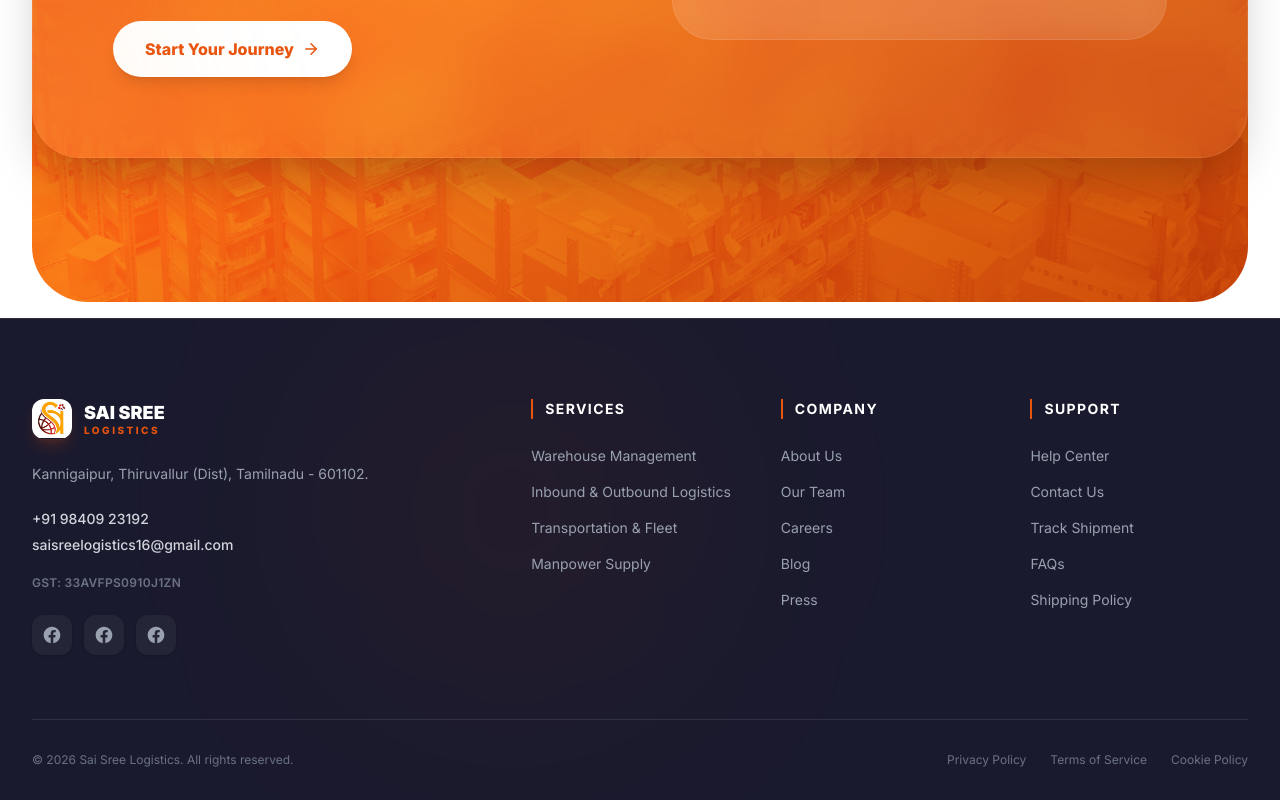
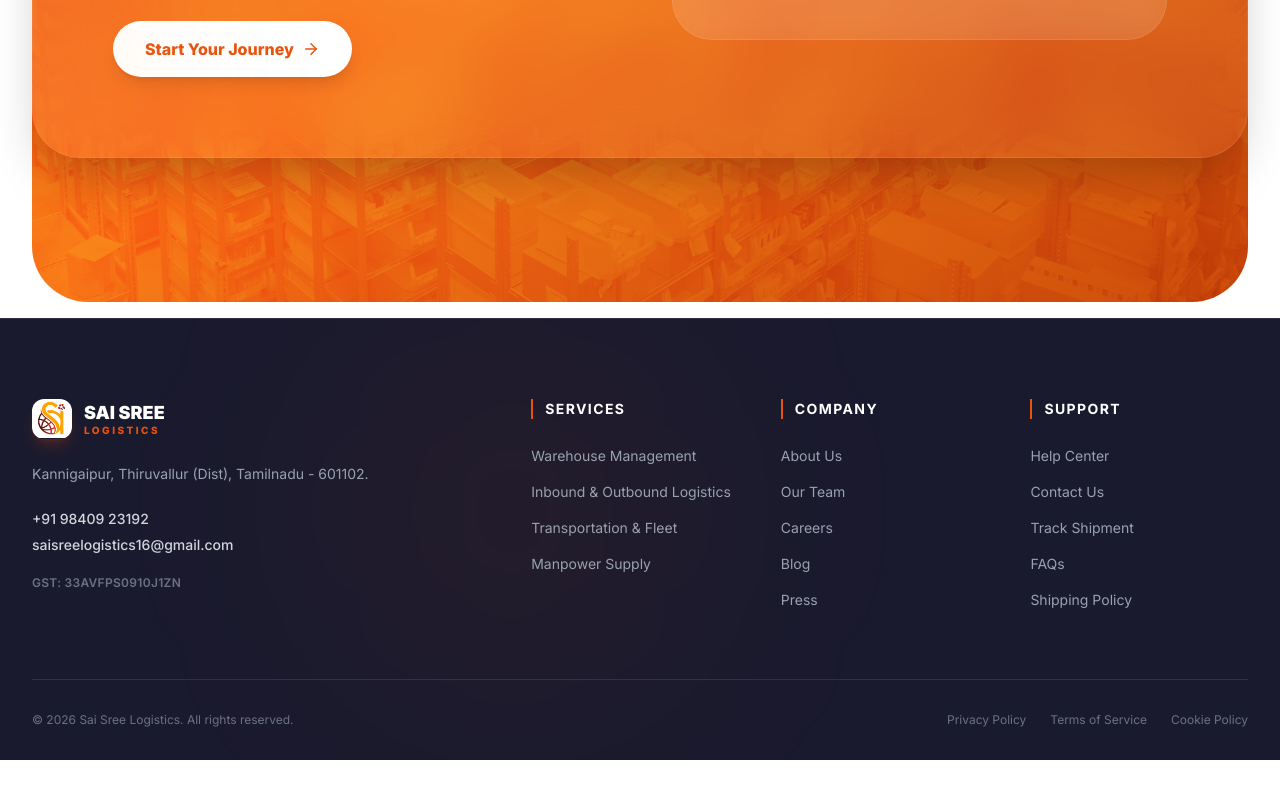
Before and after one commit to rd10032011-tech/sai-sree-logistics, a React (Vite) app: page / in a window 1280 px wide. Shown: the part 5491-6291 px from the top of the page. After the commit the page ends 6251 px from the top, so only its background shows below. Built offline with nearby package versions, Linux system fonts and the light colour scheme.

Commit message:
Remove all social icons from footer (all used Facebook SVG path)

```diff
--- a/src/components/Footer.jsx
+++ b/src/components/Footer.jsx
@@ -55,21 +55,6 @@ export default function Footer() {
               <a href="mailto:saisreelogistics16@gmail.com" className="hover:text-primary transition-colors">saisreelogistics16@gmail.com</a>
             </p>
             <p className="text-gray-500 text-xs font-semibold mb-6 tracking-wide">GST: 33AVFPS0910J1ZN</p>
-
-            <div className="flex gap-3">
-              {['twitter', 'linkedin', 'instagram'].map((social) => (
-                <a
-                  key={social}
-                  href="#"
-                  className="w-10 h-10 bg-white/5 hover:bg-primary rounded-xl flex items-center justify-center text-gray-400 hover:text-white transition-all duration-300 shadow-sm"
-                  aria-label={social}
-                >
-                  <svg className="w-5 h-5" fill="currentColor" viewBox="0 0 24 24">
-                    <path d="M12 2C6.477 2 2 6.477 2 12c0 4.991 3.657 9.128 8.438 9.879V14.89h-2.54V12h2.54V9.797c0-2.506 1.492-3.89 3.777-3.89 1.094 0 2.238.195 2.238.195v2.46h-1.26c-1.243 0-1.63.771-1.63 1.562V12h2.773l-.443 2.89h-2.33v6.989C18.343 21.129 22 16.99 22 12c0-5.523-4.477-10-10-10z" />
-                  </svg>
-                </a>
-              ))}
-            </div>
           </div>
 
           <div>
```
